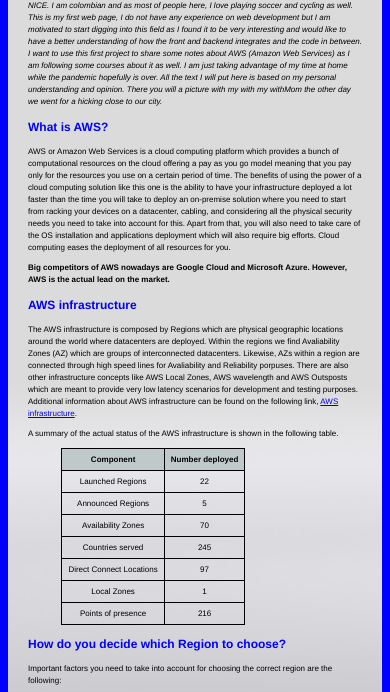
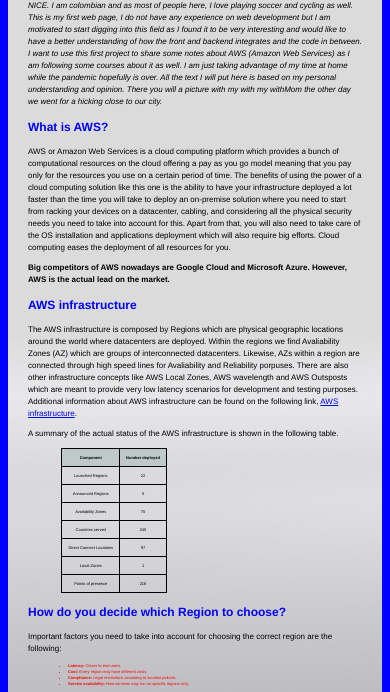
Before and after one commit to depto2018/project0_cs50_2020, a plain HTML site: page index.html in a window 390 px wide. Shown: the part 100-792 px from the top of the page. Drawn offline with Linux system fonts and the light colour scheme.

Commit message:
style change

```diff
--- a/styleSass.scss
+++ b/styleSass.scss
@@ -39,11 +39,11 @@
     }
 
     table, th, td {
-        font-size: 8px;
+        font-size: 4px;
     }
 
     ul, ol {
-        font-size: 8px;
+        font-size: 4px;
     }
     img {
       width: 30%;
```
Also changed, not shown: styleSass.css.
